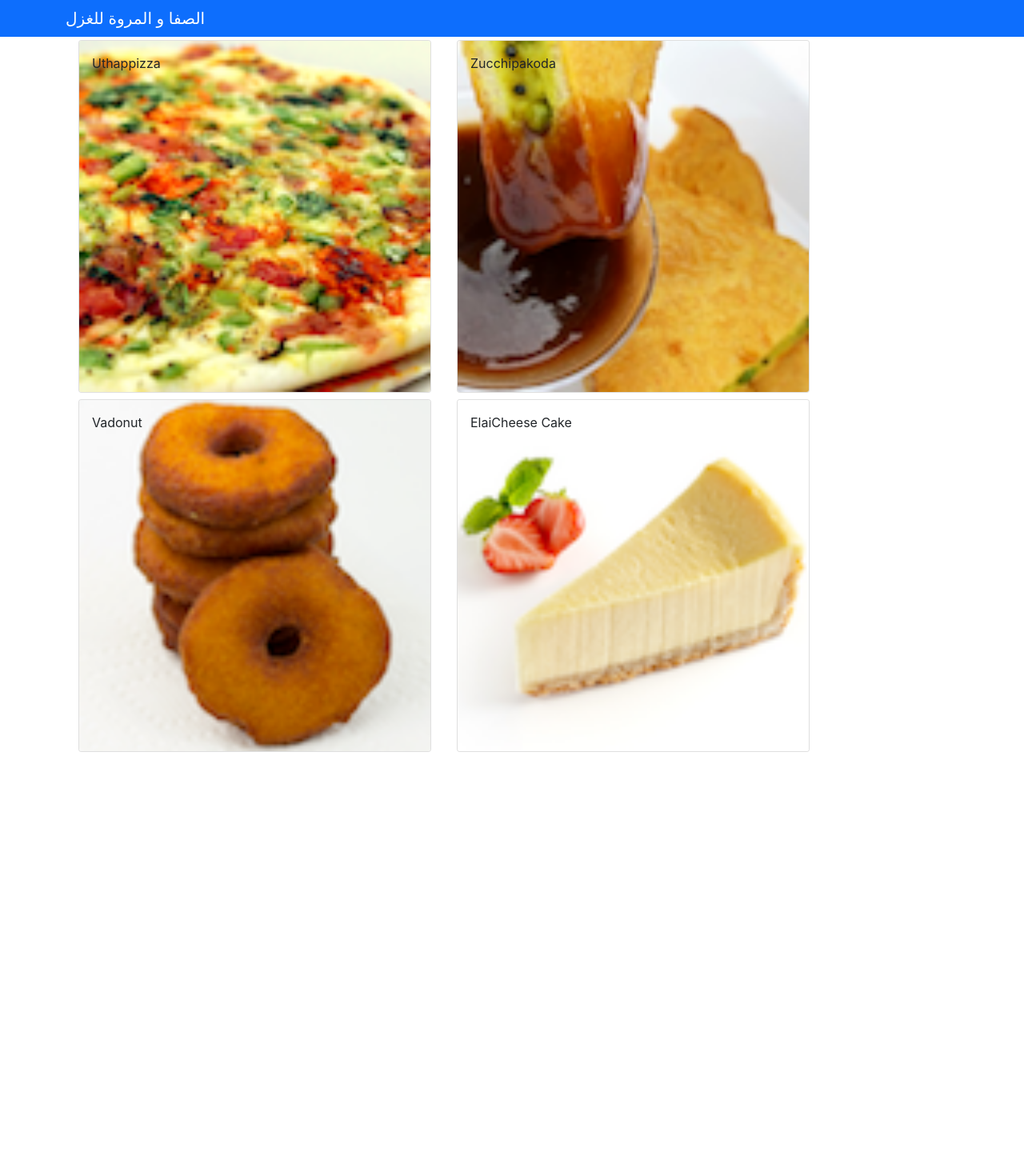
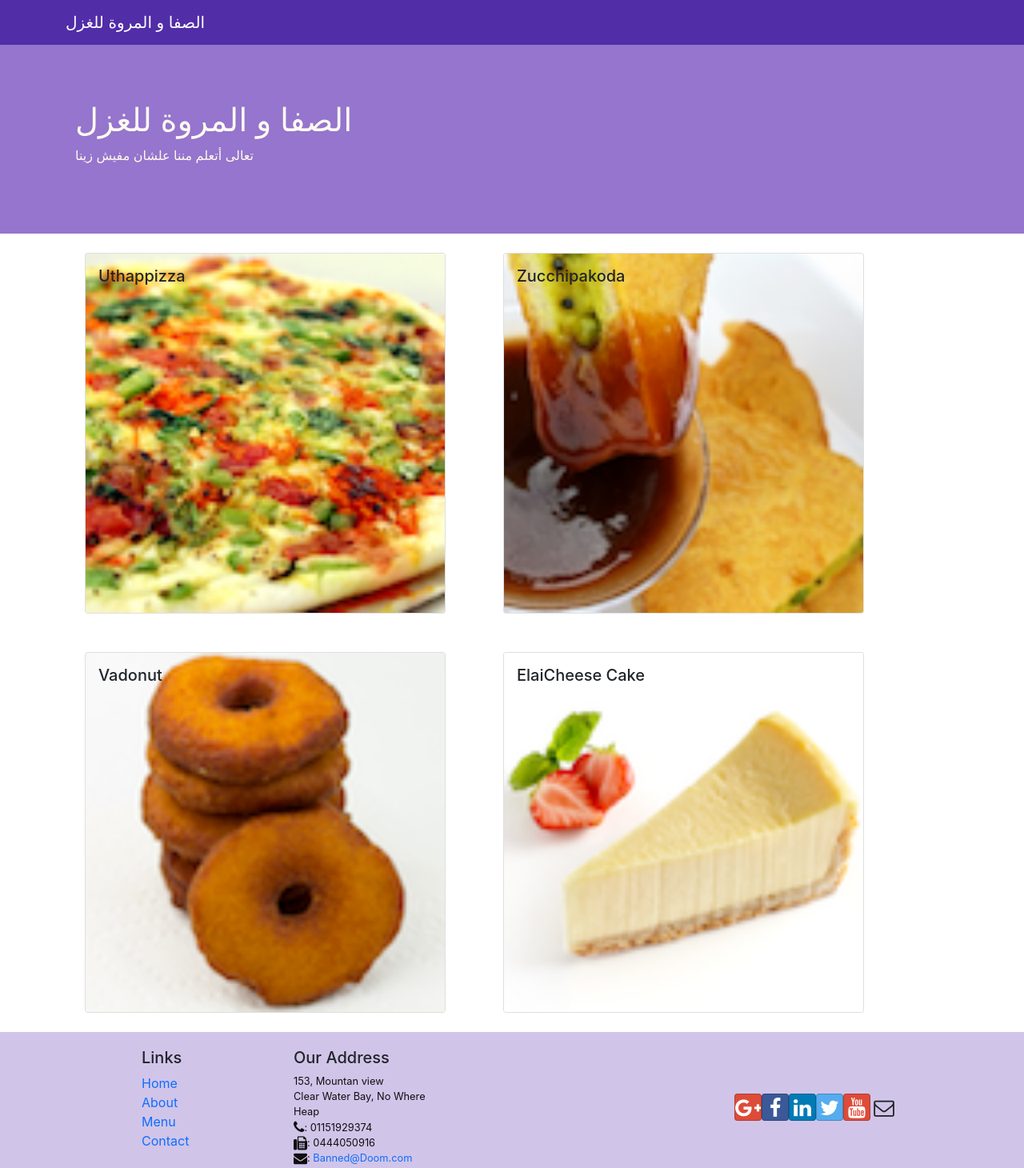
Before and after one commit to Mohamed-Tarek-Z/mizan-react, a React (Create React App) app: page / in a window 1280 px wide. Shown: the top 1460 px of the page at 80% size. Before the commit the page ends 944 px from the top, so only its background shows below. Built offline with nearby package versions, Linux system fonts and the light colour scheme.

Commit message:
Header and Footer

```diff
--- a/package.json
+++ b/package.json
@@ -7,11 +7,13 @@
     "@testing-library/react": "^11.2.7",
     "@testing-library/user-event": "^12.8.3",
     "bootstrap": "^5.1.3",
+    "bootstrap-social": "^5.1.1",
+    "font-awesome": "^4.7.0",
     "react": "^17.0.2",
     "react-dom": "^17.0.2",
     "react-popper": "^2.2.5",
     "react-scripts": "4.0.3",
-    "reactstrap": "^9.0.0",
+    "reactstrap": "^5.0.0",
     "web-vitals": "^1.1.2"
   },
   "scripts": {
--- a/src/App.css
+++ b/src/App.css
@@ -1,38 +1,36 @@
-.App {
-  text-align: none;
+.row-header{
+  margin:0px auto;
+  padding:0px auto;
 }
 
-.App-logo {
-  height: 40vmin;
-  pointer-events: none;
+.row-content {
+  margin:0px auto;
+  padding: 50px 0px 50px 0px;
+  border-bottom: 1px ridge;
+  min-height:400px;
 }
 
-@media (prefers-reduced-motion: no-preference) {
-  .App-logo {
-    animation: App-logo-spin infinite 20s linear;
-  }
+.footer{
+  background-color: #D1C4E9;
+  margin:0px auto;
+  padding: 20px 0px 20px 0px;
+}
+.jumbotron {
+  padding:70px 30px 70px 30px;
+  margin:0px auto;
+  background: #9575CD ;
+  color:floralwhite;
 }
 
-.App-header {
-  background-color: #282c34;
-  min-height: 100vh;
-  display: flex;
-  flex-direction: column;
-  align-items: center;
-  justify-content: center;
-  font-size: calc(10px + 2vmin);
-  color: white;
+address{
+  font-size:80%;
+  margin:0px;
+  color:#0f0f0f;
 }
 
-.App-link {
-  color: #61dafb;
+.navbar-dark {
+  background-color: #512DA8;
 }
-
-@keyframes App-logo-spin {
-  from {
-    transform: rotate(0deg);
-  }
-  to {
-    transform: rotate(360deg);
-  }
+.footer a {
+  text-decoration: none;
 }
--- a/src/App.js
+++ b/src/App.js
@@ -6,8 +6,8 @@
 
   render() {
     return (
-      <div className="App">
-        <Main />
+      <div>
+        <Main/>
       </div>
     );
   }
--- /dev/null
+++ b/src/components/FooterComponent.js
@@ -0,0 +1,50 @@
+import React from 'react';
+
+function Footer(props) {
+    return (
+        <div className="footer">
+            <div className="container">
+                <div className="row justify-content-center">
+                    <div className="col-4 offset-1 col-sm-2">
+                        <h5>Links</h5>
+                        <ul className="list-unstyled">
+                            <li><a className="link-unstyled" href="http://hanime.tv/">Home</a></li>
+                            <li><a className="link-unstyled" href="http://hanime.tv/">About</a></li>
+                            <li><a className="link-unstyled" href="http://hanime.tv/">Menu</a></li>
+                            <li><a className="link-unstyled" href="http://hanime.tv/">Contact</a></li>
+                        </ul>
+                    </div>
+                    <div className="col-7 col-sm-5">
+                        <h5>Our Address</h5>
+                        <address>
+                            153, Mountan view<br />
+                            Clear Water Bay, No Where<br />
+                            Heap<br />
+                            <i className="fa fa-phone fa-lg"></i>: 01151929374<br />
+                            <i className="fa fa-fax fa-lg"></i>: 0444050916<br />
+                            <i className="fa fa-envelope fa-lg"></i>: <a href="http://hanime.tv/">
+                                Banned@Doom.com</a>
+                        </address>
+                    </div>
+                    <div className="col-12 col-sm-4 align-self-center">
+                        <div className="text-center">
+                            <a className="btn btn-social-icon btn-google" href="http://hanime.tv/"><i className="fa fa-google-plus"></i></a>
+                            <a className="btn btn-social-icon btn-facebook" href="http://hanime.tv/"><i className="fa fa-facebook"></i></a>
+                            <a className="btn btn-social-icon btn-linkedin" href="http://hanime.tv/"><i className="fa fa-linkedin"></i></a>
+                            <a className="btn btn-social-icon btn-twitter" href="http://hanime.tv/"><i className="fa fa-twitter"></i></a>
+                            <a className="btn btn-social-icon btn-google" href="http://hanime.tv/"><i className="fa fa-youtube"></i></a>
+                            <a className="btn btn-social-icon" href="http://hanime.tv/"><i className="fa fa-envelope-o"></i></a>
+                        </div>
+                    </div>
+                </div>
+                <div className="row justify-content-center">
+                    <div className="col-auto">
+                        <p>© Copyright 2021 xXiBannedXx</p>
+                    </div>
+                </div>
+            </div>
+        </div>
+    );
+}
+
+export default Footer;
--- /dev/null
+++ b/src/components/HeaderComponent.js
@@ -0,0 +1,28 @@
+import React, { Component } from 'react';
+import { Navbar, NavbarBrand, Jumbotron } from 'reactstrap';
+
+class Header extends Component {
+    render() {
+        return (
+            <>
+                <Navbar dark>
+                    <div className="container">
+                        <NavbarBrand href="/">الصفا و المروة للغزل</NavbarBrand>
+                    </div>
+                </Navbar>
+                <Jumbotron>
+                    <div className="container">
+                        <div className="row row-header">
+                            <div className="col-md-12 col-sm-6">
+                                <h1>الصفا و المروة للغزل</h1>
+                                <p>تعالى أتعلم مننا علشان مفيش زينا</p>
+                            </div>
+                        </div>
+                    </div>
+                </Jumbotron>
+            </>
+        );
+    }
+}
+
+export default Header;
--- a/src/components/MainComponent.js
+++ b/src/components/MainComponent.js
@@ -1,5 +1,6 @@
 import React, { Component } from 'react';
-import { Navbar, NavbarBrand } from 'reactstrap';
+import Header from './HeaderComponent';
+import Footer from './FooterComponent';
 import Menu from './MenuComponent';
 import DishDetail from './DishdetailComponent';
 import { DISHES } from '../shared/dishes';
@@ -25,16 +26,11 @@
 
     render() {
         return (
-            <div>
-                <Navbar dark color="primary">
-                    <div className="container">
-                        <NavbarBrand href="/">الصفا و المروة للغزل</NavbarBrand>
-                    </div>
-                </Navbar>
-                <div className="container">
-                    <Menu dishes={this.state.dishes} ext={this.state.ext} onClick={(dishId) => this.onDishSelect(dishId)} />
-                    <DishDetail dish={this.state.dishes.filter((dish) => dish.id === this.state.selectedDish)[0]} ext={this.state.ext} />
-                </div>
+            <div className="">
+                <Header/>
+                <Menu dishes={this.state.dishes} ext={this.state.ext} onClick={(dishId) => this.onDishSelect(dishId)} />
+                <DishDetail dish={this.state.dishes.filter((dish) => dish.id === this.state.selectedDish)[0]} ext={this.state.ext} />
+                <Footer/>
             </div>
         );
     }
--- a/src/components/MenuComponent.js
+++ b/src/components/MenuComponent.js
@@ -1,29 +1,23 @@
 import React from 'react';
 import { Card, CardImg, CardImgOverlay, CardTitle } from 'reactstrap';
 
-let RenderMenuItem = ({ dish, ext, onClick }) => {
-    return (
-        <Card onClick={() => onClick(dish.id)}>
-            <CardImg width="100%" src={dish.image + ext} alt={dish.name} />
-            <CardImgOverlay>
-                <CardTitle>{dish.name}</CardTitle>
-            </CardImgOverlay>
-        </Card>
-    );
-}
 
-let Menu = (props) => {
-    let menu = props.dishes.map((dish) => {
-        return (
-            <div key={dish.id} className="col-md-5 col-sm-12 m-1">
-                <RenderMenuItem dish={dish} ext={props.ext} onClick={props.onClick} />
-            </div>
-        );
-    });
+let Menu = ({dishes, ext, onClick}) => {
     return (
         <div className="container">
             <div className="row">
-                {menu}
+                {dishes.map((dish) => {
+                    return (
+                        <div key={dish.id} className="col-md-5 col-sm-12 m-4">
+                            <Card onClick={() => onClick(dish.id)}>
+                                <CardImg width="100%" src={dish.image + ext} alt={dish.name} />
+                                <CardImgOverlay>
+                                    <CardTitle>{dish.name}</CardTitle>
+                                </CardImgOverlay>
+                            </Card>
+                        </div>
+                    );
+                })}
             </div>
         </div>
     );
--- a/src/index.js
+++ b/src/index.js
@@ -1,6 +1,8 @@
 import React from 'react';
 import ReactDOM from 'react-dom';
 import 'bootstrap/dist/css/bootstrap.min.css';
+import 'font-awesome/css/font-awesome.min.css';
+import 'bootstrap-social/bootstrap-social.css'
 import './index.css';
 import App from './App';
 import reportWebVitals from './reportWebVitals';
```
Also changed, not shown: 1 other file (tests, documents, lock files or other folders).
